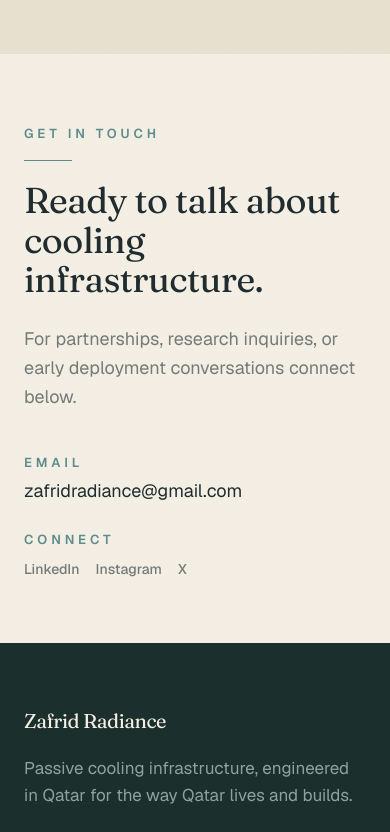
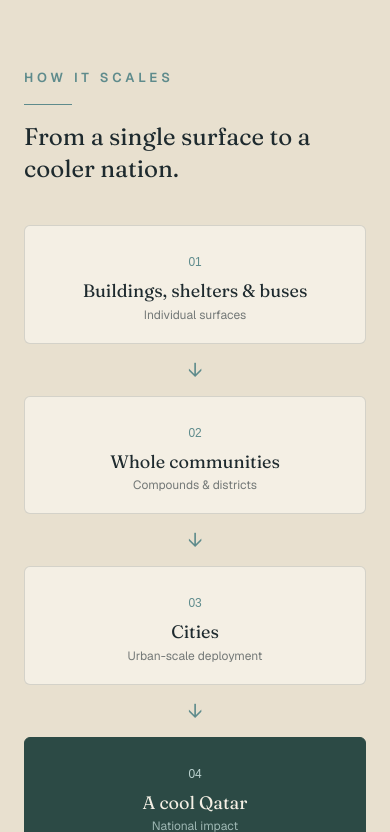
Before and after one commit to zafridradiance/zafrid-radiance-web, a Next.js app: page / in a window 390 px wide. Shown: the part 5537-6369 px from the top of the page. Built offline with nearby package versions, Linux system fonts and the light colour scheme; a web font is replaced by a local one.

Commit message:
Add horizontal scaling flow chart to Applications
Buildings/shelters/buses -> communities -> cities -> a cool Qatar.
Arrows between nodes, final node pine-filled; stacks vertically on mobile.

Co-Authored-By: Claude Opus 4.8 <noreply@anthropic.com>

```diff
--- a/src/components/Work.tsx
+++ b/src/components/Work.tsx
@@ -47,6 +47,64 @@ export default function Work() {
             </Reveal>
           ))}
         </div>
+
+        {/* Scaling flow: single surface -> cooler nation */}
+        <Reveal className="mt-16">
+          <p className="eyebrow brand-rule inline-block text-glacier">
+            {work.scale.eyebrow}
+          </p>
+          <h3 className="mt-4 max-w-2xl font-serif text-2xl text-ink lg:text-3xl">
+            {work.scale.title}
+          </h3>
+
+          <ol className="mt-10 flex flex-col items-stretch gap-3 lg:flex-row lg:items-center">
+            {work.scale.steps.map((step, i) => {
+              const last = i === work.scale.steps.length - 1;
+              return (
+                <li
+                  key={step.label}
+                  className="flex flex-col items-stretch gap-3 lg:flex-1 lg:flex-row lg:items-center"
+                >
+                  <div
+                    className={`flex-1 rounded-md border p-5 text-center transition-colors ${
+                      last
+                        ? "border-pine bg-pine text-parchment"
+                        : "border-line bg-parchment text-ink"
+                    }`}
+                  >
+                    <span
+                      className={`figure text-xs ${
+                        last ? "text-frost" : "text-glacier"
+                      }`}
+                    >
+                      {String(i + 1).padStart(2, "0")}
+                    </span>
+                    <p className="mt-1.5 font-serif text-lg leading-tight">
+                      {step.label}
+                    </p>
+                    <p
+                      className={`mt-1 text-xs ${
+                        last ? "text-frost/80" : "text-muted"
+                      }`}
+                    >
+                      {step.caption}
+                    </p>
+                  </div>
+
+                  {!last && (
+                    <span
+                      className="mx-auto text-xl text-glacier lg:mx-1"
+                      aria-hidden
+                    >
+                      <span className="hidden lg:inline">→</span>
+                      <span className="lg:hidden">↓</span>
+                    </span>
+                  )}
+                </li>
+              );
+            })}
+          </ol>
+        </Reveal>
       </div>
     </section>
   );
--- a/src/lib/content.ts
+++ b/src/lib/content.ts
@@ -125,6 +125,16 @@ export const work = {
         "https://images.unsplash.com/photo-1518770660439-4636190af475?auto=format&fit=crop&w=1400&q=80",
     },
   ],
+  scale: {
+    eyebrow: "How it scales",
+    title: "From a single surface to a cooler nation.",
+    steps: [
+      { label: "Buildings, shelters & buses", caption: "Individual surfaces" },
+      { label: "Whole communities", caption: "Compounds & districts" },
+      { label: "Cities", caption: "Urban-scale deployment" },
+      { label: "A cool Qatar", caption: "National impact" },
+    ],
+  },
 };
 
 /* ---- Contact ----------------------------------------------------------- */
```
